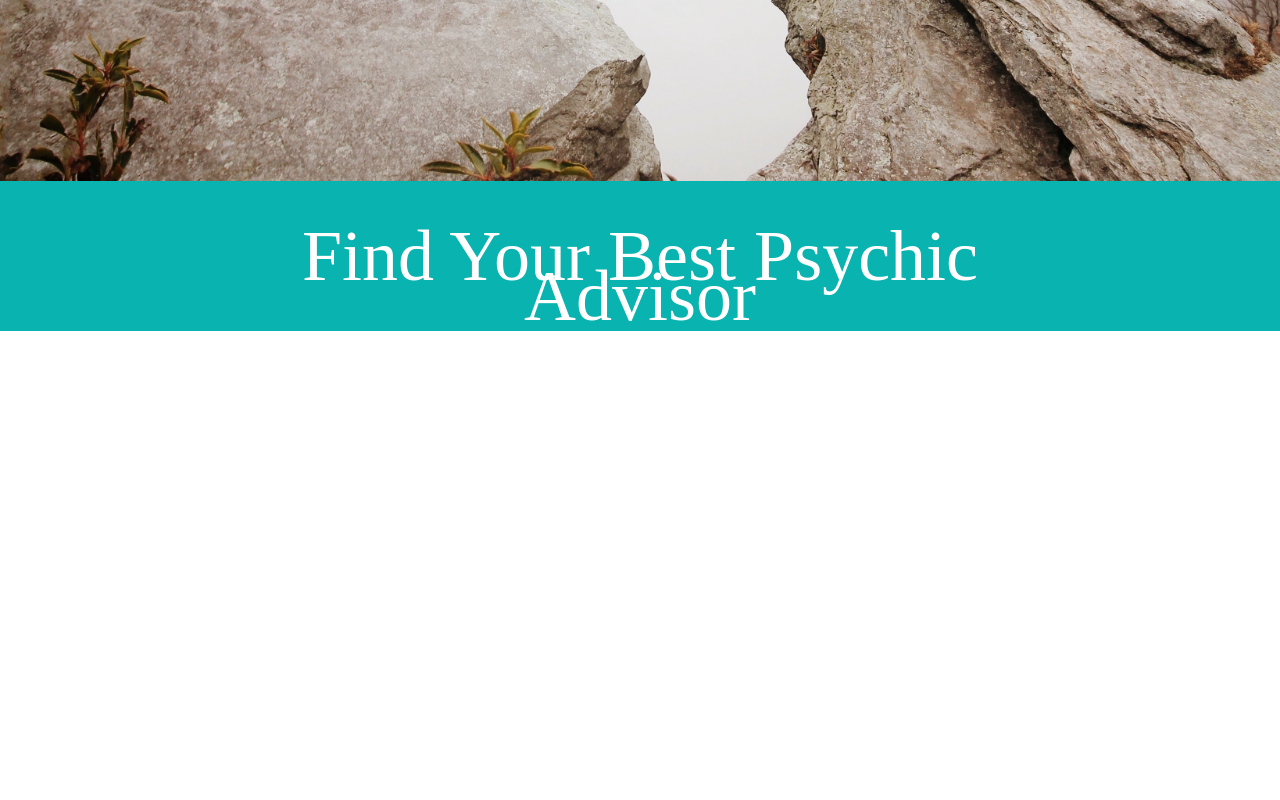
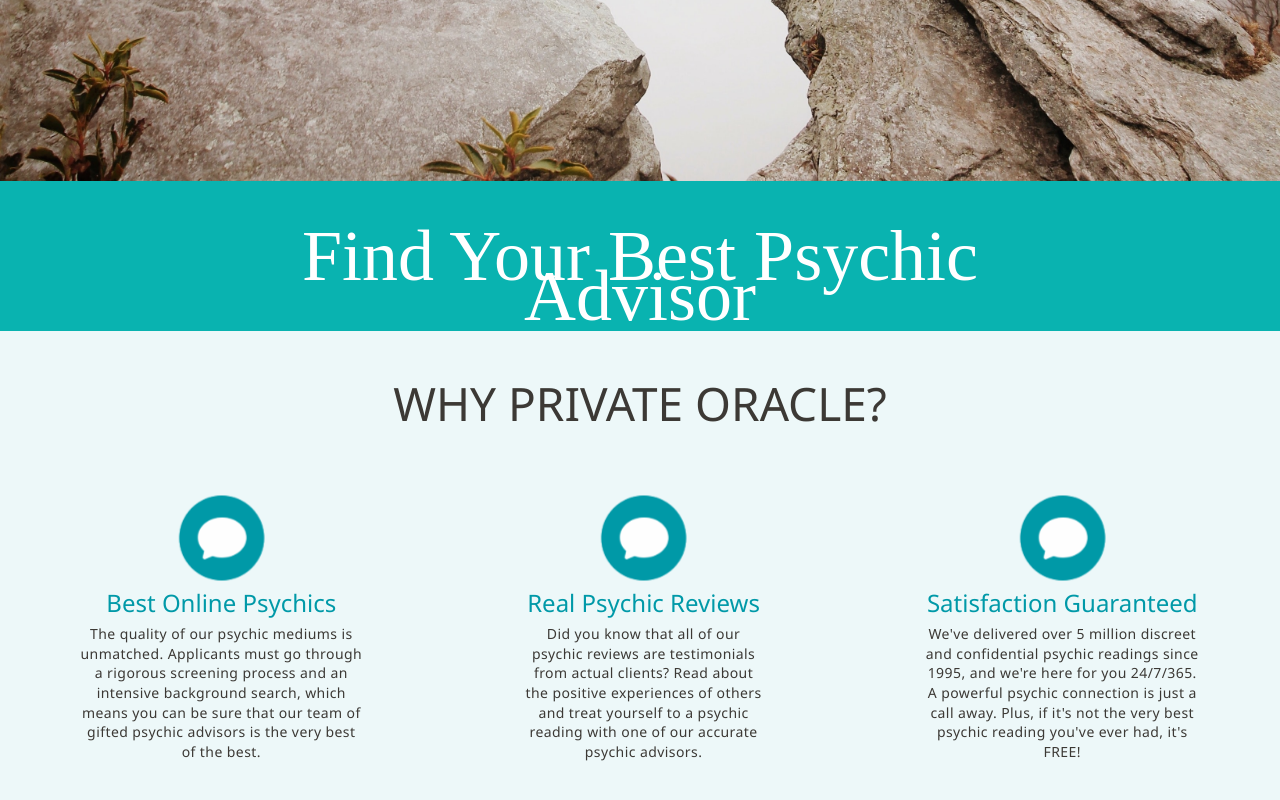
Before and after one commit to Mokkento12/peace-react-app, a React (Create React App) app: page / in a window 1280 px wide. Shown: the part 649-1449 px from the top of the page. Before the commit the page ends 1020 px from the top, so only its background shows below. Built offline with nearby package versions, Linux system fonts and the light colour scheme; a web font is replaced by a local one.

Commit message:
Добавлен блок Oracle

```diff
--- a/src/App.js
+++ b/src/App.js
@@ -2,12 +2,14 @@ import React from "react";
 import "./App.css";
 import Hero from "./components/Hero/Hero";
 import Promo from "./components/Promo/Promo";
+import Oracle from "./components/Oracle/Oracle";
 
 function App() {
   return (
     <div className="App">
       <Hero />
       <Promo />
+      <Oracle />
     </div>
   );
 }
--- /dev/null
+++ b/src/components/Oracle/Oracle.css
@@ -0,0 +1,66 @@
+.oracle {
+  width: 100%;
+  background-color: #EDF8F9;
+}
+
+.oracle-container {
+  max-width: 1120px;
+  margin: auto;
+}
+
+.oracle-title {
+  color: #3C3935;
+  text-align: center;
+  font-family: 'Segoe UI';
+  font-size: 46px;
+  font-style: normal;
+  font-weight: 400;
+  line-height: 144px;
+  text-transform: uppercase;
+  margin-bottom: 20px;
+}
+
+.oracle-container {
+  display: flex;
+  align-items: center;
+  justify-content: space-between;
+}
+
+.oracle-column {
+  text-align: center;
+  display: flex;
+  flex-direction: column;
+  align-items: center;
+  margin-bottom: 84px;
+}
+
+.oracle-column:not(:last-child) {
+  margin-right: 160px;
+}
+
+.oracle-image {
+  width: 86.859px;
+  height: 86px;
+  margin-bottom: 8px;
+}
+
+.oracle-column-title {
+  color: #0099A8;
+  text-align: center;
+  font-family: 'Segoe UI';
+  font-size: 24px;
+  font-style: normal;
+  font-weight: 400;
+  line-height: 28.8px;
+  margin-bottom: 6px;
+}
+
+.oracle-column-text {
+  color: #3C3935;
+  font-family: 'Segoe UI';
+  font-size: 14px;
+  font-style: normal;
+  font-weight: 400;
+  line-height: 19.7px;
+  letter-spacing: 0.42px;
+}
--- /dev/null
+++ b/src/components/Oracle/Oracle.js
@@ -0,0 +1,47 @@
+import React from "react";
+
+import "./Oracle.css";
+
+const Oracle = () => {
+  return (
+    <div className="oracle">
+      <h2 className="oracle-title">WHY Private Oracle?</h2>
+      <div className="oracle-container">
+        <div className="oracle-column">
+          <img src="img/icon.svg" alt="Messege" className="oracle-image"></img>
+          <h3 className="oracle-column-title">Best Online Psychics</h3>
+          <p className="oracle-column-text">
+            The quality of our psychic mediums is unmatched. Applicants must go
+            through a rigorous screening process and an intensive background
+            search, which means you can be sure that our team of gifted psychic
+            advisors is the very best of the best.
+          </p>
+        </div>
+
+        <div className="oracle-column">
+          <img src="img/icon.svg" alt="Messege" className="oracle-image"></img>
+          <h3 className="oracle-column-title">Real Psychic Reviews</h3>
+          <p className="oracle-column-text">
+            Did you know that all of our psychic reviews are testimonials from
+            actual clients? Read about the positive experiences of others and
+            treat yourself to a psychic reading with one of our accurate psychic
+            advisors.
+          </p>
+        </div>
+
+        <div className="oracle-column">
+          <img src="img/icon.svg" alt="Messege" className="oracle-image"></img>
+          <h3 className="oracle-column-title">Satisfaction Guaranteed</h3>
+          <p className="oracle-column-text">
+            We've delivered over 5 million discreet and confidential psychic
+            readings since 1995, and we're here for you 24/7/365. A powerful
+            psychic connection is just a call away. Plus, if it's not the very
+            best psychic reading you've ever had, it's FREE!
+          </p>
+        </div>
+      </div>
+    </div>
+  );
+};
+
+export default Oracle;
--- a/src/components/Promo/Promo.js
+++ b/src/components/Promo/Promo.js
@@ -4,9 +4,9 @@ import "./Promo.css";
 
 const Promo = () => {
   return (
-    <div class="promo">
-      <div class="promo-container">
-        <h1 class="promo-title">Find Your Best Psychic Advisor</h1>
+    <div className="promo">
+      <div className="promo-container">
+        <h1 className="promo-title">Find Your Best Psychic Advisor</h1>
       </div>
     </div>
   );
```
